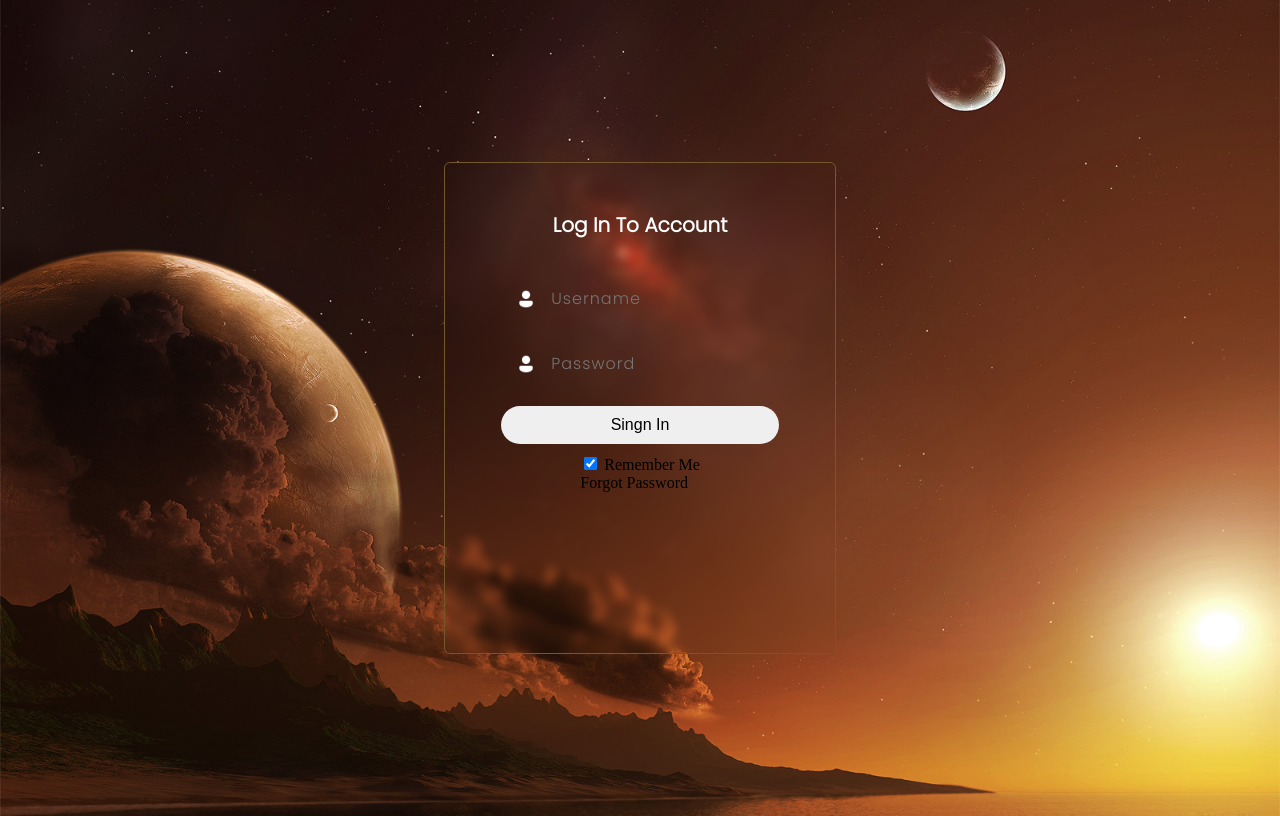
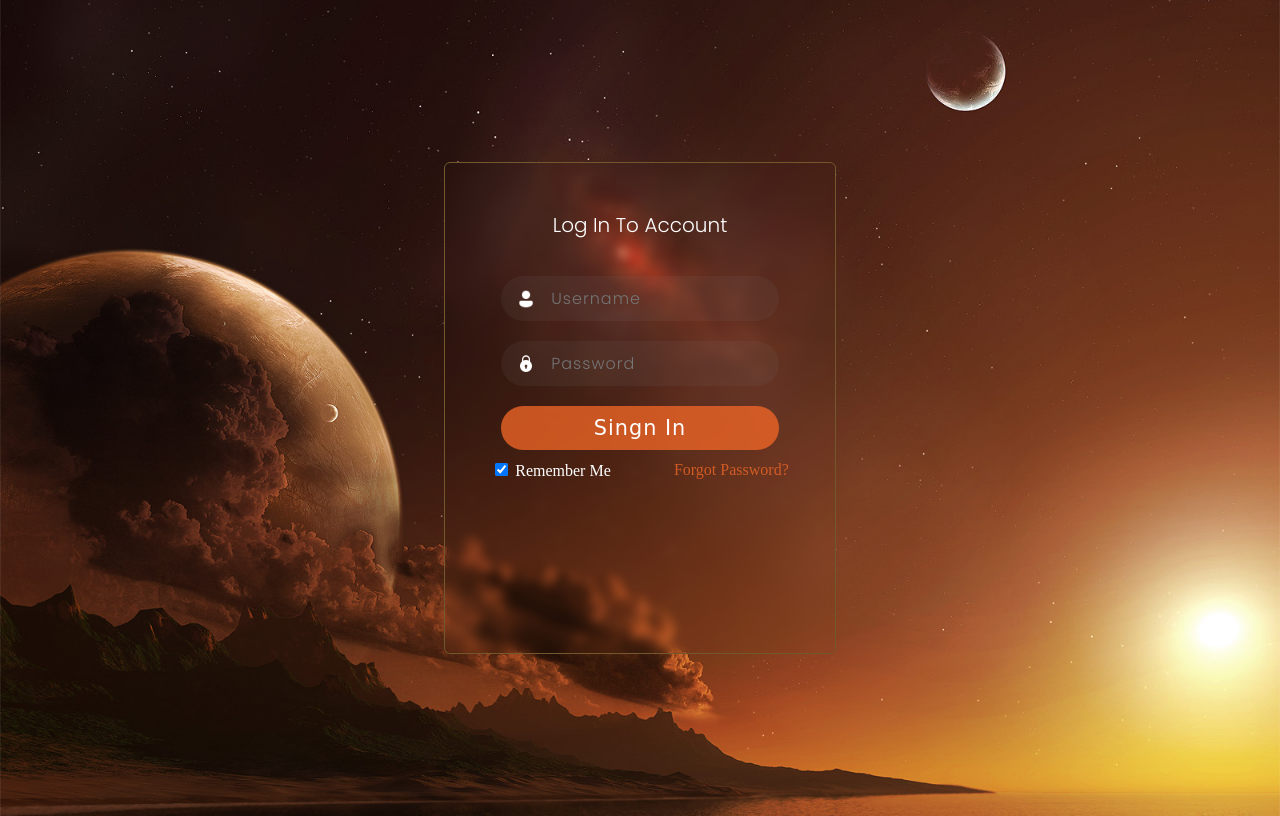
Before and after one commit to RusselTano/Formulaire1, a plain HTML site: page index.html in a window 1280 px wide. Drawn offline with Linux system fonts and the light colour scheme; a web font is replaced by a local one.

Commit message:
mon premier formulaire en html/css

```diff
--- a/index.html
+++ b/index.html
@@ -13,7 +13,7 @@
     <h4>Log In To Account</h4>
     <div class="login">
       <input type="text" placeholder="Username">
-      <input type="text" placeholder="Password">
+      <input type="password" placeholder="Password">
       <button>Singn In</button>
     </div>
     <div class="suggest">
@@ -22,7 +22,7 @@
         <span>Remember Me</span>
       </div>
       <div class="forgot">
-        <span>Forgot Password</span>
+        <span>Forgot Password?</span>
       </div>
     </div>
   </div>
--- a/style.scss
+++ b/style.scss
@@ -1,4 +1,5 @@
 @import url("https://fonts.googleapis.com/css2?family=Poppins:wght@200;300&display=swap");
+@import url("https://fonts.googleapis.com/css2?family=Calistoga&display=swap");
 
 body {
   background: url(./bg.jpg) center/cover;
@@ -21,7 +22,7 @@ body {
     h4 {
       font-family: "Poppins", sans-serif;
       font-size: 20px;
-      font-weight: bold;
+      font-weight: 500;
       color: #fff;
     }
 
@@ -36,19 +37,60 @@ body {
         padding: 10px 15px;
         border: none;
         border-radius: 60px;
-        font-size: 16px;
+        font-size: 1rem;
       }
 
       input {
-        background-color: #94777700;
-        // color: #fff;
+        background: #8080801a;
+        color: #fff;
         font-family: "Poppins", sans-serif;
         letter-spacing: 1px;
         text-indent: 35px;
-        background: url(user.png) no-repeat;
+        background-repeat: no-repeat;
         background-size: 20px;
         background-position: 15px;
 
+        &:focus {
+          outline: none;
+        }
+      }
+
+      input:nth-child(1) {
+        background-image: url(./user.png);
+      }
+
+      input:nth-child(2) {
+        background-image: url(./lock.png);
+      }
+
+      button {
+        background-color: #f16727c5;
+        color: #fff;
+        letter-spacing: 1px;
+        font-size: 1.3rem;
+        font-family: "Calistoga", cursive;
+        cursor: pointer;
+        transition: 0.2s ease-in-out;
+
+        &:hover {
+          background-color: #fff;
+          color: #f16727c5;
+          box-shadow: inset rgb(236, 130, 0) 1px 3px 6px;
+        }
+      }
+    }
+
+    .suggest {
+      width: 85%;
+      display: flex;
+      justify-content: space-between;
+      align-items: center;
+      font-size: 1rem;
+      color: #fff;
+
+      .forgot {
+        color: #f16727c5;
+        cursor: pointer;
       }
     }
   }
```
Also changed, not shown: style.css, 1 other file.
